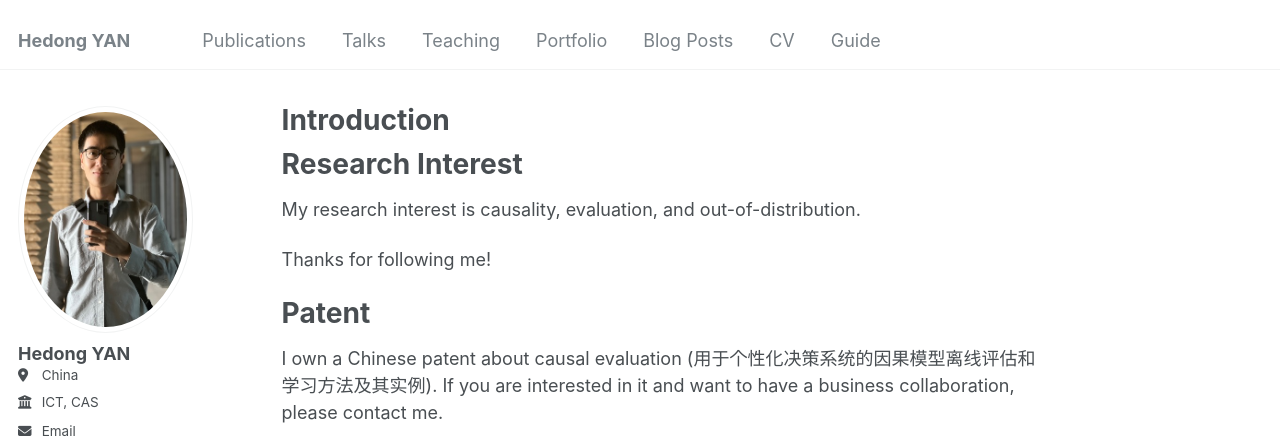
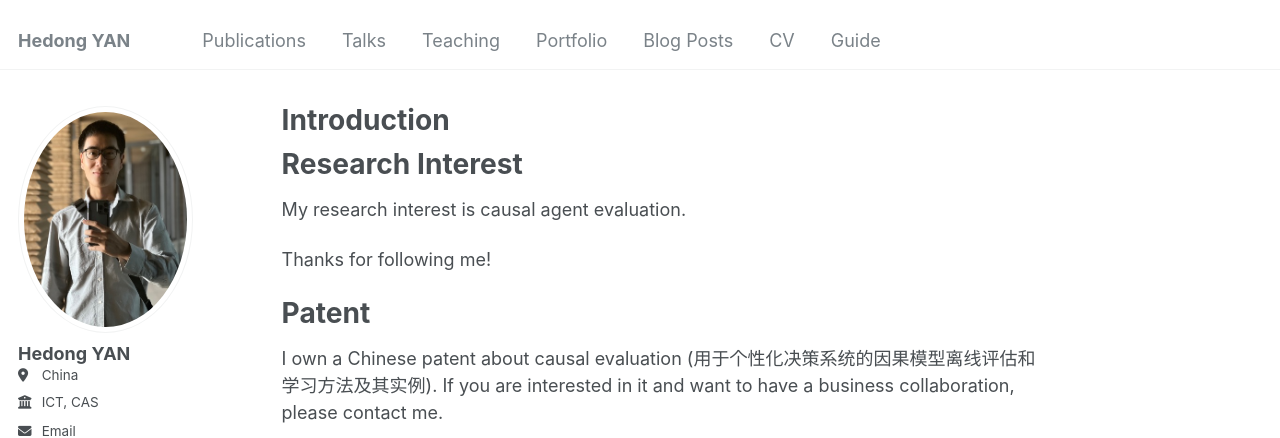
Before and after one commit to hedongyan/hedongyan.github.io, a Jekyll site: the page built from _pages/about.html, in a window 1280 px wide and 1351 px high. Shown: the top 438 px of the window. Built offline with Jekyll 4.4.1, drawn with Linux system fonts in a browser that asks for light colours; some web fonts are replaced.

Commit message:
Update about.html

```diff
--- a/_pages/about.html
+++ b/_pages/about.html
@@ -8,7 +8,7 @@ redirect_from:
 ---
 
 <h1>Research Interest</h1>
-<p>My research interest is causality, evaluation, and out-of-distribution.</p>
+<p>My research interest is causal agent evaluation.</p>
 <p>Thanks for following me!</p>
 
 <h1>Patent</h1>
```
